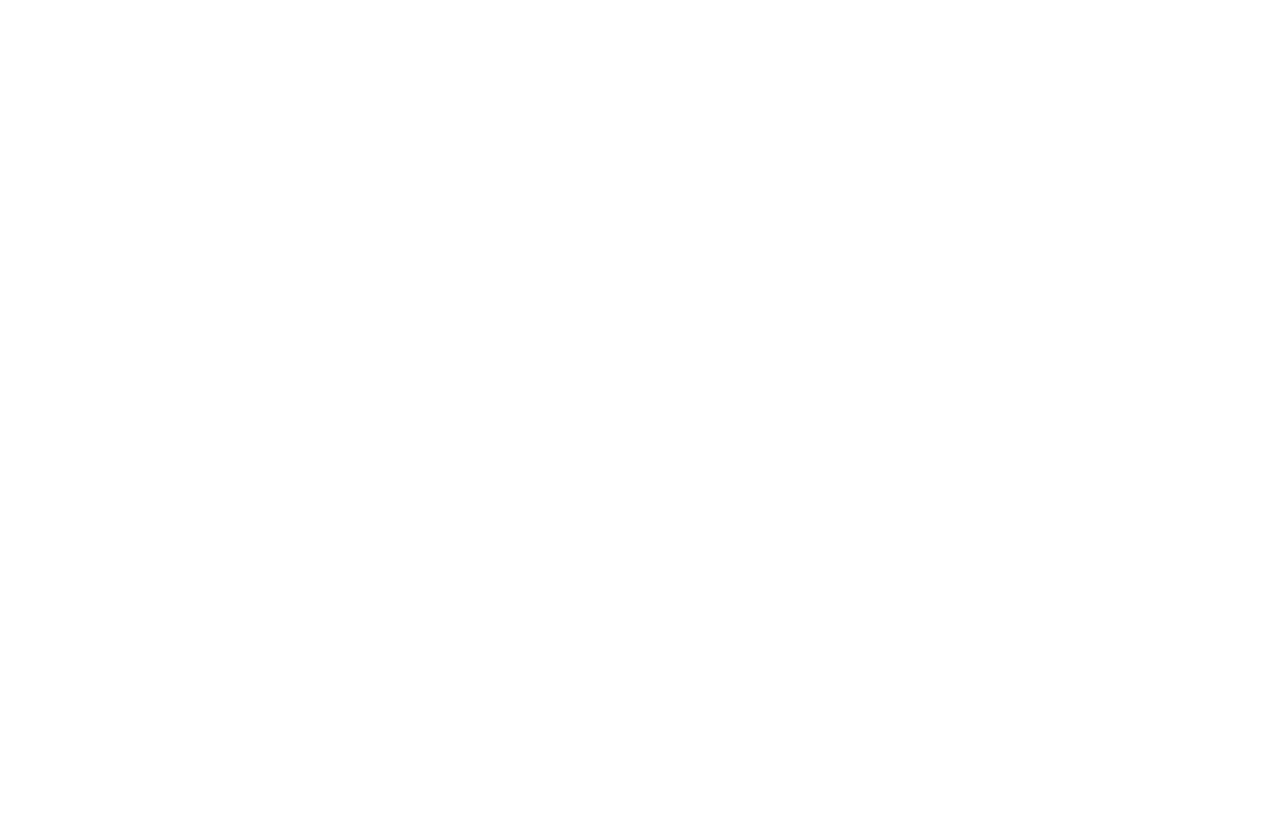
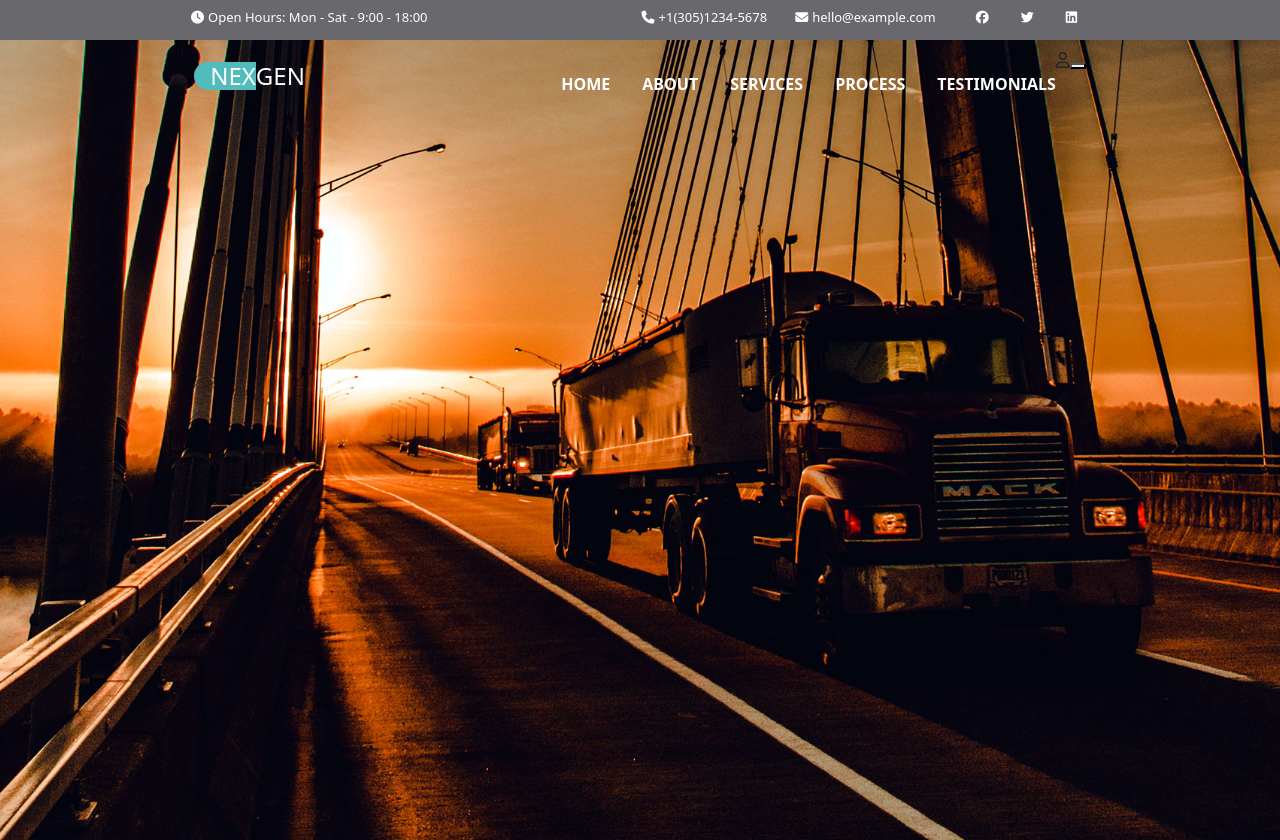
Before and after one commit to grossiValentina/proj-html-vuejs, a Vue app: page / in a window 1280 px wide. Before the commit the page ends 800 px from the top, so only its background shows below. Built offline with nearby package versions, Linux system fonts and the light colour scheme.

Commit message:
add: header wip

```diff
--- a/src/App.vue
+++ b/src/App.vue
@@ -1,5 +1,6 @@
 <script>
 import AppHeader from "./components/AppHeader.vue";
+import AppButton from "./components/AppButton.vue";
 import AppMain from "./components/AppMain.vue";
 import AppFooter from "./components/AppFooter.vue";
 import { store } from "./store.js";
@@ -20,17 +21,18 @@
     },
 
   components :{
-      AppHeader,
-      AppMain,
-      AppFooter,
-
-}
+    AppHeader,
+    AppButton,
+    AppMain,
+    AppFooter,
+},
 }
 
 </script>
 
 <template>
 <AppHeader />
+<AppButton />
 <AppMain />
 <AppFooter />
 
@@ -38,7 +40,6 @@
 </template>
 
 <style lang="scss">
-@use "./components/style/partials/variables";
 @use "./components/style/general.scss";
 @import "@fortawesome/fontawesome-free/css/all.css";
 
--- /dev/null
+++ b/src/components/AppButton.vue
@@ -0,0 +1,22 @@
+<script>
+import { store } from "../store";
+export default {
+    data() {
+        return {
+            store
+        }
+    },
+
+
+}
+</script>
+
+
+<template>
+
+</template>
+
+
+<style scoped lang="scss">
+
+</style>
--- a/src/components/AppHeader.vue
+++ b/src/components/AppHeader.vue
@@ -1,22 +1,127 @@
 <script>
-import { store } from "../store";
+
 export default {
     data() {
         return {
-            store
+            menu: [
+                {
+                    title: "HOME"
+                },
+                {
+                    title: "ABOUT"
+                },
+                {
+                    title: "SERVICES"
+                },
+                {
+                    title: "PROCESS"
+                },
+                {
+                    title: "TESTIMONIALS"
+                }
+            ]
         }
     },
 
+};
 
-}
+
+
 </script>
 
 
 <template>
+    <section class="wrapper">
 
+        <div class="container">
+            <!-- barra recapiti e orari -->
+            <div class="info d-flex justify-content-around pt-2">
+
+                <div class="opening d-flex">
+                    <p><i class="fa-solid fa-clock px-1"></i>Open Hours: Mon - Sat - 9:00 - 18:00</p>
+                </div>
+
+                <div class="contacts d-flex">
+                    <p><i class="fa-solid fa-phone mb-0 px-1"></i>+1(305)1234-5678</p>
+                    <p class="px-4"><i class="fa-solid fa-envelope px-1"></i>hello@example.com</p>
+                    <p class="px-3"><i class="fa-brands fa-facebook"></i></p>
+                    <p class="px-3"><i class="fa-brands fa-twitter"></i></p>
+                    <p class="px-3"><i class="fa-brands fa-linkedin"></i></p>
+                </div>
+
+            </div>
+        </div>
+    </section>
+
+    <!-- navbar con informazioni -->
+    <section class="wrapper-search">
+        <div class="container">
+            <div class="navbar d-flex justify-content-around">
+
+                <div class="d-flex">
+                    <h4 class="next ps-3">NEX</h4>
+                    <h4>GEN</h4>
+                </div>
+
+                <div class="d-flex">
+                    <div class="menu d-flex">
+                        <ul v-for="item in menu" :key="item.title">
+                            <li><a class="text-decoration-none fw-bold" href="">{{ item.title }}</a></li>
+                        </ul>
+                    </div>
+
+                    <div>
+                        <i class="fa-regular fa-user text-center"></i>
+                    </div>
+
+                    <div>
+                        <button></button>
+                    </div>
+                </div>
+            </div>
+        </div>
+    </section>
 </template>
 
 
 <style scoped lang="scss">
+@use "./style/partials/variables" as *;
 
+.wrapper {
+    width: 100%;
+    height: 40px;
+    background-color: $MidGray;
+
+};
+
+.wrapper-search {
+    width: 100%;
+    background-image: url("../assets/img/bg-9.jpg");
+    background-size: cover;
+    background-position: center;
+    background-repeat: no-repeat;
+    height: 100vh;
+}
+
+.info {
+    color: $White;
+    font-size: 13px;
+};
+
+ul {
+    list-style-type: none;
+    padding-top: 1.5rem;
+
+    a {
+        color: $White;
+    };
+};
+h4{
+    color: $White;
+};
+.next{
+    background-color: $FountainBlue;
+    border-top-left-radius: 15px;
+    border-bottom-left-radius: 15px;
+}
 </style>
```
Also changed, not shown: src/components/AppMenu.vue (added, +18 -0 lines).
